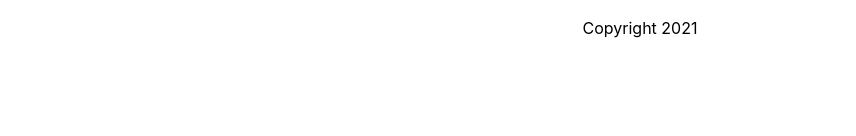
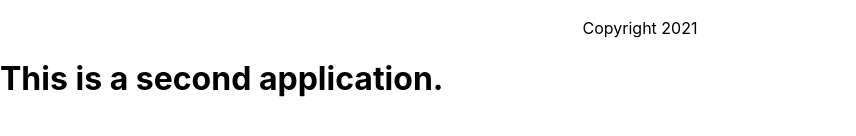
Before and after one commit to pzoliveira/ll-reactjs-essential, a React (Create React App) app in the folder react-essentials/: page / in a window 1280 px wide. Shown: the part 416-552 px from the top of the page, without its empty margins (0-856 px from the left). Built offline with nearby package versions, Linux system fonts and the light colour scheme.

Commit message:
Aula 03 p3

```diff
--- a/react-essentials/src/index.js
+++ b/react-essentials/src/index.js
@@ -3,8 +3,18 @@ import ReactDOM from 'react-dom';
 import './index.css';
 import App from './App';
 
+function AppTwo(){
+  return(
+    <h1>
+        This is a second application.
+    </h1>
+  )
+}
+
 ReactDOM.render(
+  <>
     <App />
-    ,
+    <AppTwo />
+  </>,
   document.getElementById('root')
 );
```
